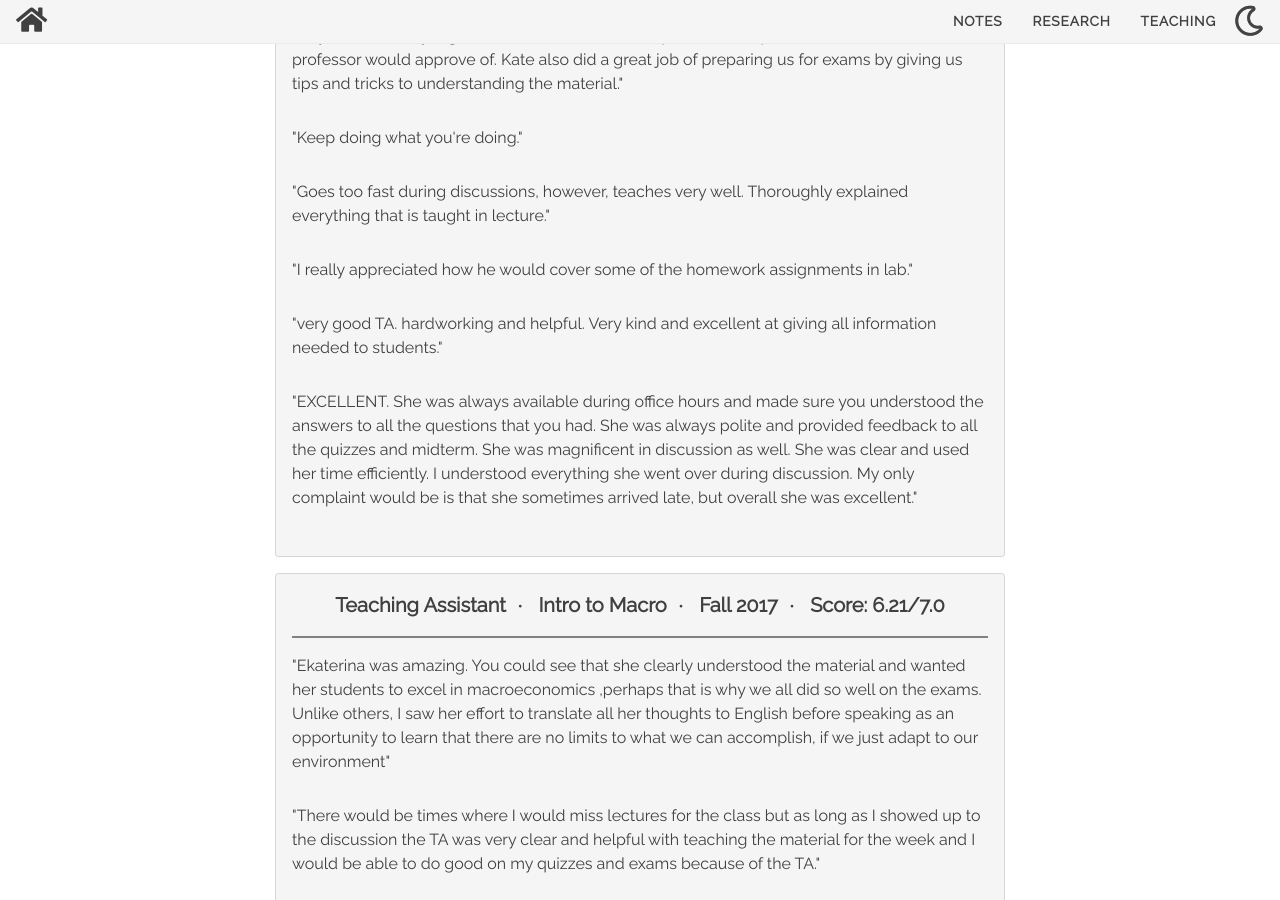
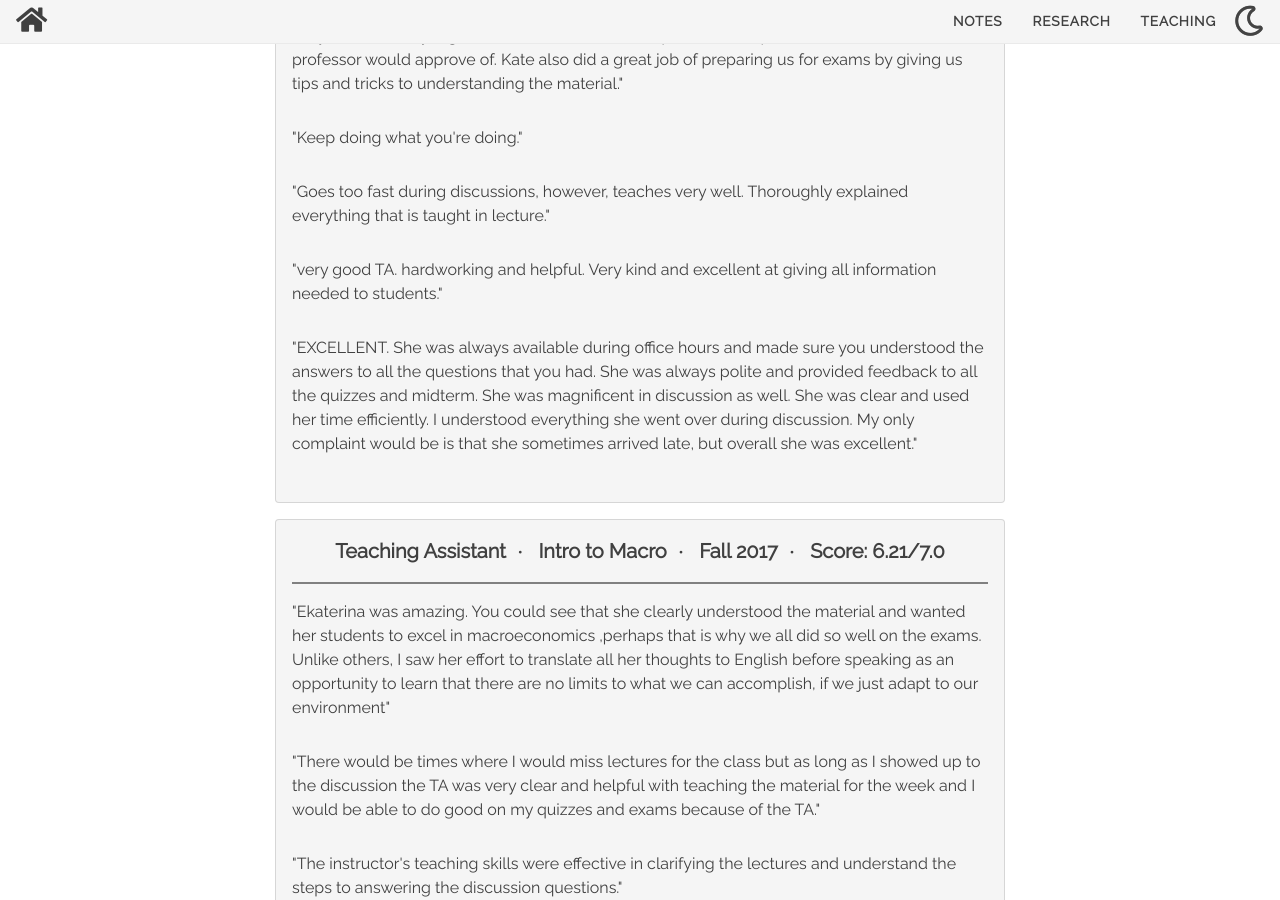
Before and after one commit to ekat92/ekat92.github.io, a Jekyll site: the page built from Teaching.md, in a window 1280 px wide and 900 px high, scrolled down 6247 px. Built offline with Jekyll 4.4.1, drawn with Linux system fonts in a browser that asks for light colours; nearby versions of some CDN libraries; formulas are drawn with MathJax 3.

Commit message:
deleted one random duglings teaching comment

```diff
--- a/Teaching.md
+++ b/Teaching.md
@@ -149,7 +149,6 @@ subtitle: Instructor / TA
   <a style = "font-size:12pt">"Kate did a fantastic job reviewing the notes covered in lectures and explaining how practice problems were done. Her explanations were very detailed which made studying extremely easy. She was very organized and would address questions in a professional manner which the professor would approve of. Kate also did a great job of preparing us for exams by giving us tips and tricks to understanding the material."</a><br/>
   <a style = "font-size:12pt">"Keep doing what you're doing."</a><br/>
   <a style = "font-size:12pt">"Goes too fast during discussions, however, teaches very well. Thoroughly explained everything that is taught in lecture."</a><br/>
-  <a style = "font-size:12pt">"I really appreciated how he would cover some of the homework assignments in lab."</a><br/>
   <a style = "font-size:12pt">"very good TA. hardworking and helpful. Very kind and excellent at giving all information needed to students."</a><br/>
   <a style = "font-size:12pt">"EXCELLENT. She was always available during office hours and made sure you understood the answers to all the questions that you had. She was always polite and provided feedback to all the quizzes and midterm. She was magnificent in discussion as well. She was clear and used her time efficiently. I understood everything she went over during discussion. My only complaint would be is that she sometimes arrived late, but overall she was excellent."</a><br/>
   </div>
```
